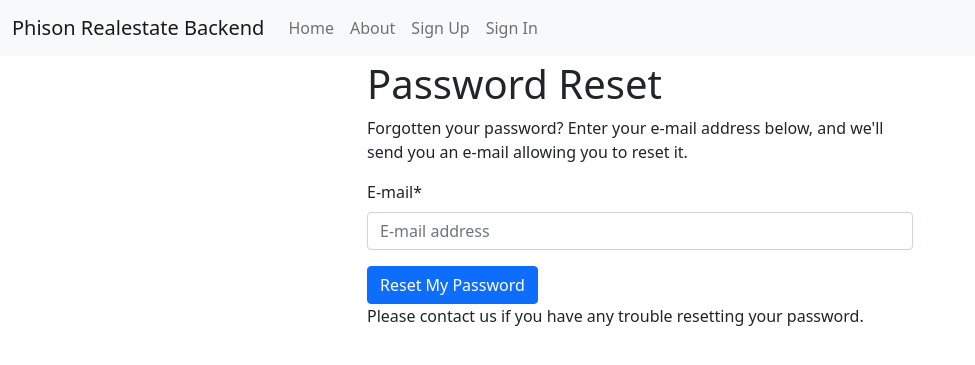
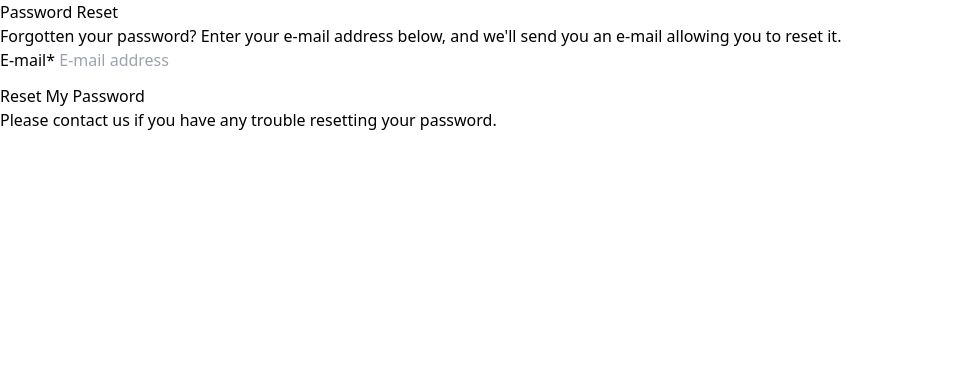
Before and after one commit to nebiyuelias1/phison-realestate, a Django app: page /accounts/password/reset/ in a window 1280 px wide. Shown: the top 365 px of the page, without its empty margins (0-975 px from the left). Run offline with Django 3.2, Linux system fonts and the light colour scheme; parts of the project's set-up code (start-up, migrations or seed data) failed here and were passed over; some libraries are stand-ins or nearby versions.

Commit message:
Customize site base.html
Customize the site base template so that:
* It uses tailwind css instead of bootstrap
* It add the Poippns font (from Google fonts)
* Unecessary templates, such as, navbar is removed

```diff
--- a/phison_realestate_backend/phison_realestate_backend/templates/base.html
+++ b/phison_realestate_backend/phison_realestate_backend/templates/base.html
@@ -1,4 +1,5 @@
 {% load static i18n %}<!DOCTYPE html>
+{% load static tailwind_tags %}
 {% get_current_language as LANGUAGE_CODE %}
 <html lang="{{ LANGUAGE_CODE }}">
   <head>
@@ -8,14 +9,16 @@
     <meta name="viewport" content="width=device-width, initial-scale=1.0">
     <meta name="description" content="Backend API and web app for administrators.">
     <meta name="author" content="Nebiyu Elias">
-
+    {% tailwind_css %}
     <link rel="icon" href="{% static 'images/favicons/favicon.ico' %}">
 
     {% block css %}
     <!-- Latest compiled and minified Bootstrap CSS -->
-    <link rel="stylesheet" href="https://cdnjs.cloudflare.com/ajax/libs/bootstrap/5.1.3/css/bootstrap.min.css" integrity="sha512-GQGU0fMMi238uA+a/bdWJfpUGKUkBdgfFdgBm72SUQ6BeyWjoY/ton0tEjH+OSH9iP4Dfh+7HM0I9f5eR0L/4w==" crossorigin="anonymous" referrerpolicy="no-referrer" />
+    <!-- <link rel="stylesheet" href="https://cdnjs.cloudflare.com/ajax/libs/bootstrap/5.1.3/css/bootstrap.min.css" integrity="sha512-GQGU0fMMi238uA+a/bdWJfpUGKUkBdgfFdgBm72SUQ6BeyWjoY/ton0tEjH+OSH9iP4Dfh+7HM0I9f5eR0L/4w==" crossorigin="anonymous" referrerpolicy="no-referrer" /> -->
     <!-- Your stuff: Third-party CSS libraries go here -->
-
+    <link rel="preconnect" href="https://fonts.googleapis.com">
+    <link rel="preconnect" href="https://fonts.gstatic.com" crossorigin>
+    <link href="https://fonts.googleapis.com/css2?family=Poppins:ital,wght@0,400;0,600;0,700;1,400;1,500;1,700&display=swap" rel="stylesheet">
     <!-- This file stores project-specific CSS -->
     <link href="{% static 'css/project.css' %}" rel="stylesheet">
     {% endblock %}
@@ -24,7 +27,7 @@
     {# Placed at the top of the document so pages load faster with defer #}
     {% block javascript %}
       <!-- Bootstrap JS -->
-      <script defer src="https://cdnjs.cloudflare.com/ajax/libs/bootstrap/5.1.3/js/bootstrap.min.js" integrity="sha512-OvBgP9A2JBgiRad/mM36mkzXSXaJE9BEIENnVEmeZdITvwT09xnxLtT4twkCa8m/loMbPHsvPl0T8lRGVBwjlQ==" crossorigin="anonymous" referrerpolicy="no-referrer"></script>
+      <!-- <script defer src="https://cdnjs.cloudflare.com/ajax/libs/bootstrap/5.1.3/js/bootstrap.min.js" integrity="sha512-OvBgP9A2JBgiRad/mM36mkzXSXaJE9BEIENnVEmeZdITvwT09xnxLtT4twkCa8m/loMbPHsvPl0T8lRGVBwjlQ==" crossorigin="anonymous" referrerpolicy="no-referrer"></script> -->
       <!-- Your stuff: Third-party javascript libraries go here -->
 
       <!-- place project specific Javascript in this file -->
@@ -34,9 +37,9 @@
 
   </head>
 
-  <body>
+  <body class="font-body">
 
-    <div class="mb-1">
+    <!-- <div class="mb-1">
       <nav class="navbar navbar-expand-md navbar-light bg-light">
         <div class="container-fluid">
           <button class="navbar-toggler navbar-toggler-right" type="button" data-bs-toggle="collapse" data-bs-target="#navbarSupportedContent" aria-controls="navbarSupportedContent" aria-expanded="false" aria-label="Toggle navigation">
@@ -78,9 +81,9 @@
         </div>
       </nav>
 
-    </div>
+    </div> -->
 
-    <div class="container">
+    <div>
 
       {% if messages %}
         {% for message in messages %}
@@ -92,7 +95,6 @@
       {% endif %}
 
       {% block content %}
-        <p>Use this document as a way to quick start any new project.</p>
       {% endblock content %}
 
     </div> <!-- /container -->
```
